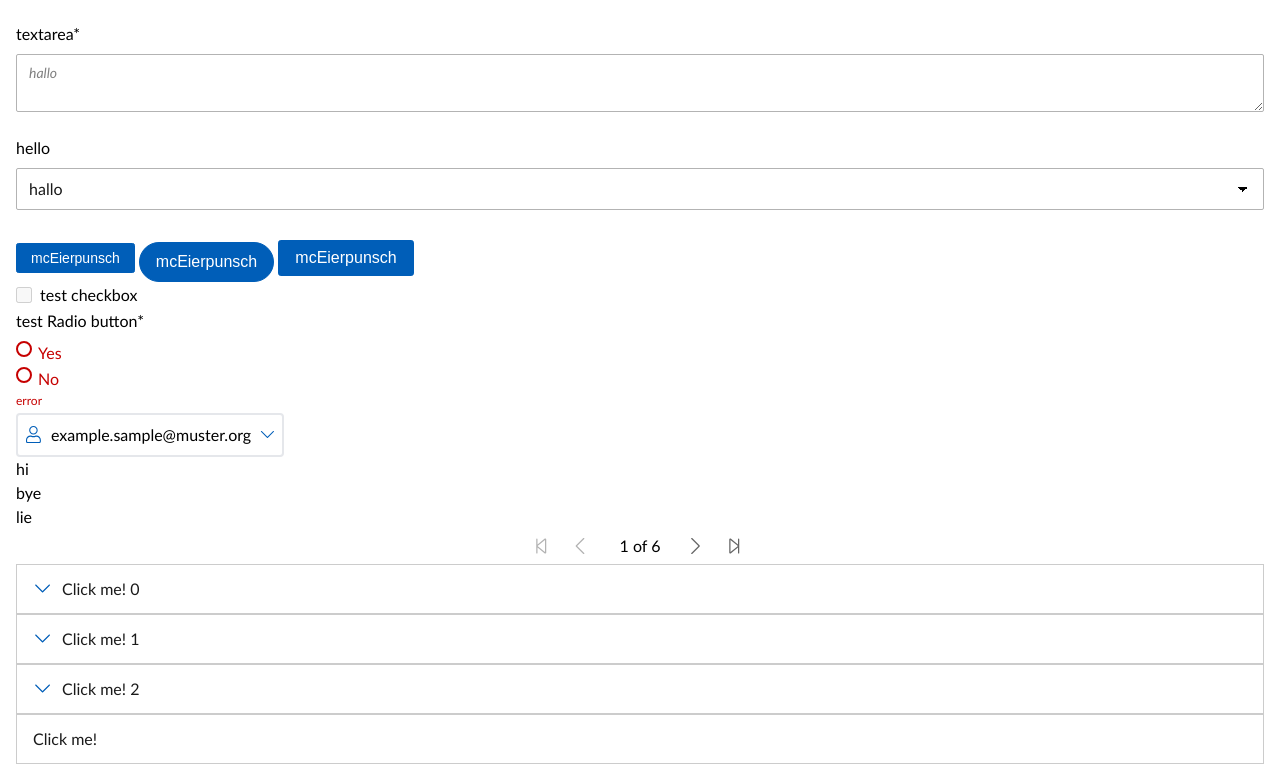
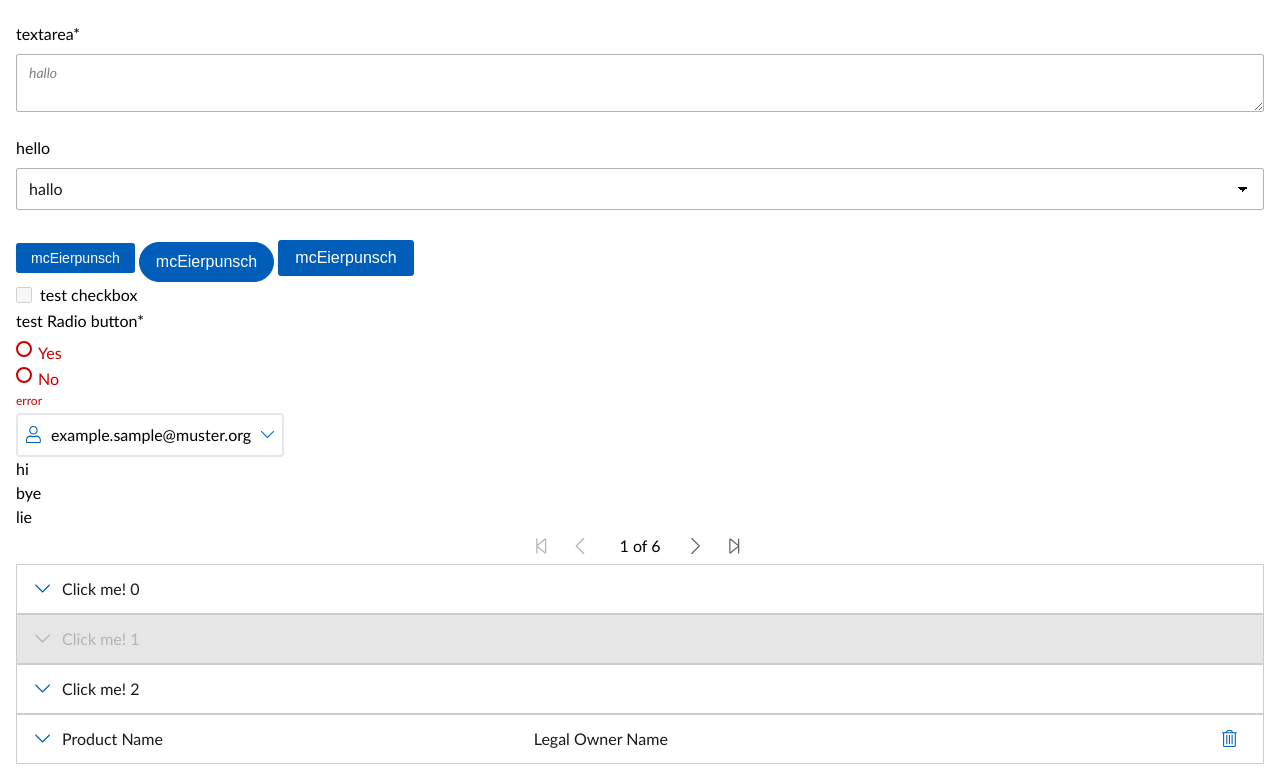
Before and after one commit to mehtapcavdar/lbi-common, a SvelteKit app: page / in a window 1280 px wide. Shown: the part 422-1202 px from the top of the page. Built offline with nearby package versions, Linux system fonts and the light colour scheme.

Commit message:
Fix: Fix loading spinner size for unset size button and add the possibility to copy text from the accordion item button.

```diff
--- a/src/lib/components/AccordionItem.svelte
+++ b/src/lib/components/AccordionItem.svelte
@@ -18,9 +18,13 @@
 	const handleClick = () => (open = !open);
 </script>
 
-<button
-	class="accordion-button {buttonClasses}"
-	{disabled}
+<div class={disabled ? 'not-allowed' : ''}>
+	<!-- svelte-ignore a11y-click-events-have-key-events -->
+	<!-- svelte-ignore a11y-interactive-supports-focus -->
+	<div
+		role="button"
+		tabindex="0"
+		class="accordion-button {buttonClasses} {disabled ? 'disabled' : ''}"
 		data-cy-id={buttonTestId}
 		on:click={(e) => {
 			if ($$slots.body && showBody) {
@@ -28,14 +32,23 @@
 				clickLogic ? clickLogic(e) : null;
 			}
 		}}
+		on:keydown={(e) => {
+			if (e.code === 'Enter' || e.code === 'Space') {
+				if ($$slots.body && showBody && !disabled) {
+					handleClick();
+					clickLogic ? clickLogic(e) : null;
+				}
+			}
+		}}
 	>
 		{#if (showBody && $$slots.body)}
-		<div class="chevron">
-			<Icon height={17} width={17} iconSVG={CHEVRON_SVG} direction={open ? Direction.Up : Direction.Down}/>
+			<div class="chevron" aria-label="Chevron">
+				<Icon height={17} width={17} iconSVG={CHEVRON_SVG} fill={disabled ? '#b3b3b3' : '#005eb8'} direction={open ? Direction.Up : Direction.Down}/>
 			</div>
 		{/if}
-	<slot name="button" />
-</button>
+		<slot class={disabled ? 'not-allowed' : ''} name="button" />
+	</div>
+</div>
 
 {#if open && $$slots.body && showBody}
 	<div
@@ -77,12 +90,25 @@
 			background-color: var(--accordion-button-hover-bg-color, #f4f9fb);
 		}
 
-		&[disabled] {
+		&.disabled {
 			color: var(--accordion-button-disabled-color, #b3b3b3);
 			background-color: var(--accordion-button-disabled-bg-color, #e6e6e6);
 			opacity: var(--accordion-button-disabled-opacity, 1);
+			pointer-events: none;
+		}
+	}
+
+	div.accordion-button:focus {
+		position: relative;
+		box-shadow: var(--accordion-button-focus-box-shadow, 0 0 0 0.25rem rgba(0, 94, 184, 0.25));
+    	z-index: var(--accordion-button-focus-shadow-z-index, 100);
+	}
+	div.accordion-button:focus:not(:focus-visible) {
+		outline: 0;
+	}
+
+	.not-allowed {
 		cursor: var(--accordion-button-disabled-cursor, not-allowed);
-		}
 	}
 
 	.chevron {
@@ -107,8 +133,4 @@
 		border-style: var(--accordion-body-border-style, solid);
 		border-color: var(--accordion-body-border-color, #ccc);
 	}
-
-	button:focus:not(:focus-visible) {
-		outline: 0;
-	}
 </style>
--- a/src/lib/components/Button.svelte
+++ b/src/lib/components/Button.svelte
@@ -31,7 +31,7 @@
 	function getSpinnerSize(size: Size): string {
 		switch (size) {
 			case Size.Unset:
-				return '';
+				return 'am-c-spinner__sm';
 			case Size.Small:
 				return 'am-c-spinner__sm';
 			case Size.Large:
--- a/src/routes/+page.svelte
+++ b/src/routes/+page.svelte
@@ -173,13 +173,73 @@
 
 
 	{#each {length: 3} as _, i}
-		<AccordionItem>
+		<AccordionItem disabled={i === 1 ? true : false}>
 			<div slot="button">Click me! {i}</div>
 			<div slot="body">You've clicked on the button! {i}</div>
 		</AccordionItem>
 	{/each}
 
 	<AccordionItem>
-		<div slot="button">Click me!</div>
+		<div
+						slot="button"
+						class="product-instance-row grid col-span-12 grid-cols-12 w-full"
+					>
+						<div
+							class="grid col-span-10 xs:col-span-11 grid-flow-row grid-cols-10 xs:grid-cols-11 gap-1"
+						>
+							<div
+								class="xs:pr-7 pr-6 truncate col-span-5 xs:col-span-3 cursor-default"
+								data-cy-id="tableBodyRowDataProductName"
+							>
+								Product Name
+							</div>
+							<div
+								class="xs:pr-6 ml-[-1.5rem] xs:ml-[-2rem] truncate col-span-5 xs:col-span-3 cursor-default"
+								data-cy-id="tableBodyRowDataLicenseOwnerName"
+							>
+								Legal Owner Name
+							</div>
+							<div
+								class="pr-6 ml-[-1.25rem] truncate xs:col-span-3 cursor-default hidden xs:block"
+								data-cy-id="tableBodyRowDataProductInstanceName"
+							>
+								Product Instance name
+							</div>
+							<div
+								class="pr-6 ml-[-1.5rem] truncate hidden xs:block xs:col-span-2 text-center cursor-default"
+								data-cy-id="tableBodyRowDataNumberOfLicensees"
+							>
+							5
+							</div>
+						</div>
+						<div
+							class="col-span-2 xs:col-span-1 grid-cols-2 xs:grid-cols-1 flex justify-end divide-x-2 divide-slate-300 max-h-10"
+						>
+							<div class="px-2 flex justify-center items-center" data-cy-id="iconCopyUUID">
+								<Tooltip
+									content="Some tooltip text"
+									position="left"
+									align="center"
+									animation="fade"
+									testId="tooltipCopyUUID"
+								>
+									<Icon
+										iconSVG={TRASH_SVG}
+										classes={'cursor-pointer'}
+										tabIndex={0}
+										clickLogic={(event) => {
+											event.stopPropagation();
+											console.log(event)
+										}}
+										width={17}
+										height={17}
+									/>
+								</Tooltip>
+							</div>
+						</div>
+					</div>
+					<div slot="body">
+						You've managed it!
+					</div>
 	</AccordionItem>
 </div>
```
Lines whose indentation alone changed are shown as unchanged.
